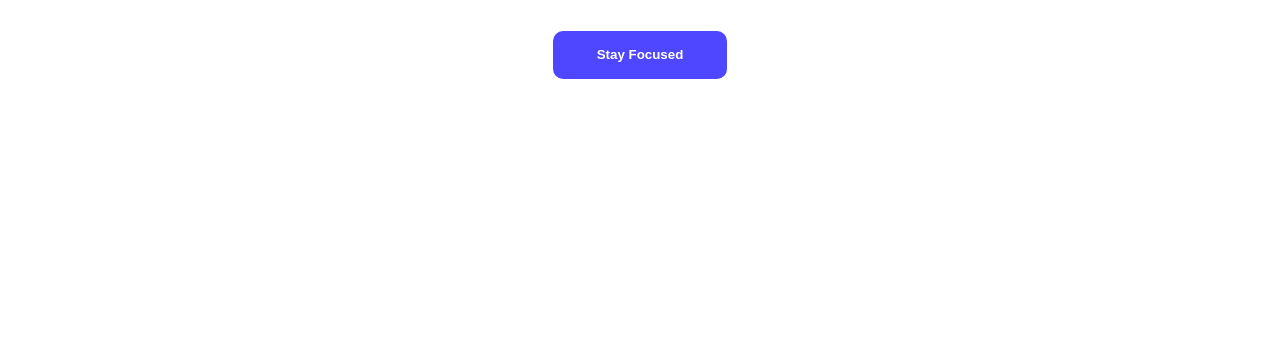
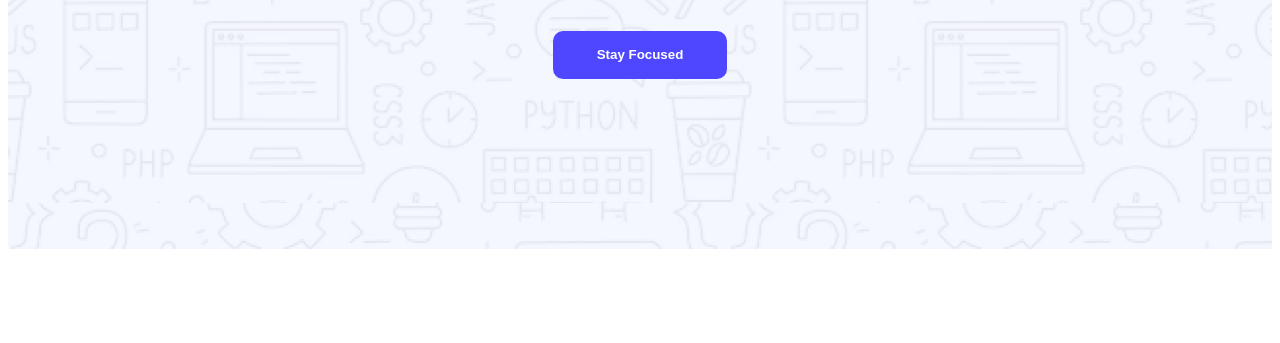
Before and after one commit to joybappy/landing-launchepad-assignment-1, a plain HTML site: page index.html in a window 1280 px wide. Shown: the part 457-800 px from the top of the page. Drawn offline with nearby package versions, Linux system fonts and the light colour scheme; the site is published under a folder, as on GitHub Pages, so addresses that start at the root find nothing.

Commit message:
fixing image issue

```diff
--- a/styles/assignment1.css
+++ b/styles/assignment1.css
@@ -8,7 +8,7 @@
  }
 
  .background {
-     background-image: url('/assets/Hero-bg.png');
+     background-image: url('../assets/Hero-bg.png');
      height: 698px;
  }
 
```
